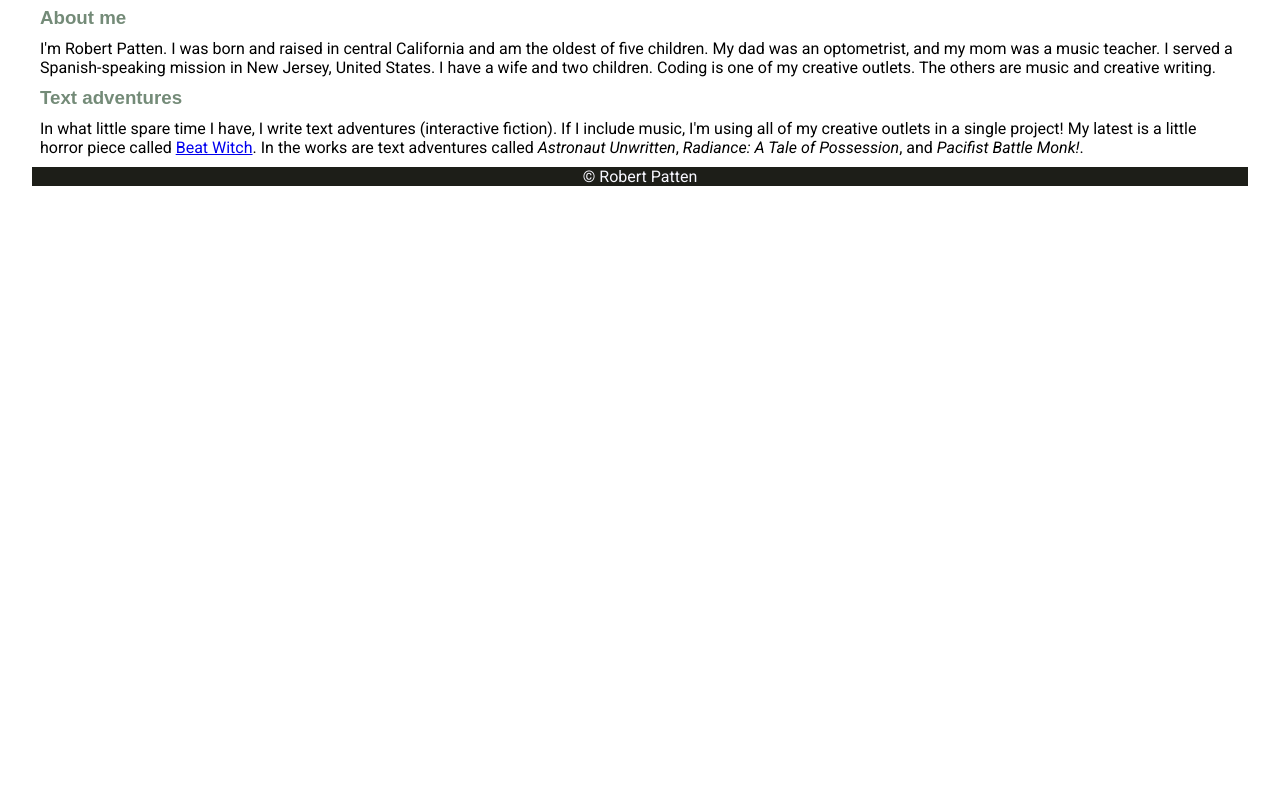
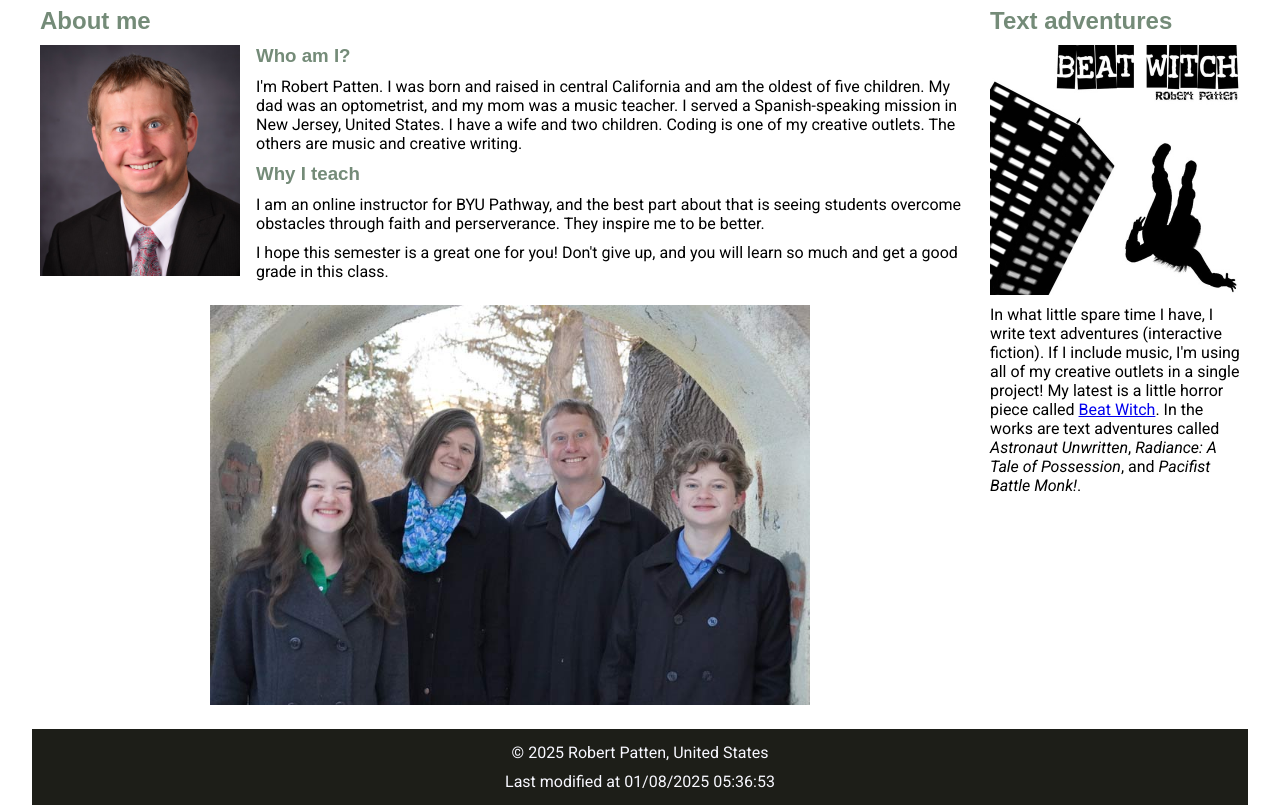
Before and after one commit to pat10/wdd131, a plain HTML site: page index.html in a window 1280 px wide. Shown: the part 111-916 px from the top of the page. Before the commit the page ends 800 px from the top, so only its background shows below. Drawn offline with Linux system fonts and the light colour scheme; a web font is replaced by a local one.

Commit message:
Add CSS and JavaScript to home page

```diff
--- a/index.html
+++ b/index.html
@@ -10,11 +10,11 @@
 	<title>WDD 131 - Dynamic Web Fundamentals - Robert Patten</title>
 
 	<link rel="stylesheet" href="styles/base.css">
-
 	<link rel="preconnect" href="https://fonts.googleapis.com">
 	<link rel="preconnect" href="https://fonts.gstatic.com" crossorigin>
 	<link href="https://fonts.googleapis.com/css2?family=Chivo+Mono:ital,wght@0,100..900;1,100..900&family=Roboto:ital,wght@0,100;0,300;0,400;0,500;0,700;0,900;1,100;1,300;1,400;1,500;1,700;1,900&display=swap" rel="stylesheet">
 
+	<script src="scripts/getdates.js" defer></script>
 </head>
 <body>
 	<header>
@@ -31,17 +31,25 @@
 
 	<main>
 		<section class="card">
-			<h3>About me</h3>
+			<h2>About me</h2>
+			<img src="images/2024-profile-cropped.jpg" alt="profile pic" id="profile-pic">
+			<h3>Who am I?</h3>
 			<p>I'm Robert Patten. I was born and raised in central California and am the oldest of five children. My dad was an optometrist, and my mom was a music teacher. I served a Spanish-speaking mission in New Jersey, United States. I have a wife and two children. Coding is one of my creative outlets. The others are music and creative writing.</p>
+			<h3>Why I teach</h3>
+			<p>I am an online instructor for BYU Pathway, and the best part about that is seeing students overcome obstacles through faith and perserverance. They inspire me to be better.</p>
+			<p>I hope this semester is a great one for you! Don't give up, and you will learn so much and get a good grade in this class.</p>
+			<img src="images/family.jpg" alt="my family" id="family">
+
 		</section>
 		<section class="card">
-			<h3>Text adventures</h3>
+			<h2>Text adventures</h2>
+			<img src="images/beat-witch-cover.jpg" alt="beat witch cover" id="beat-witch-cover">
 			<p>In what little spare time I have, I write text adventures (interactive fiction). If I include music, I'm using all of my creative outlets in a single project! My latest is a little horror piece called <a href="https://html-classic.itch.zone/html/9158828/Release/play.html" target="_blank">Beat Witch</a>. In the works are text adventures called <em>Astronaut Unwritten</em>, <em>Radiance: A Tale of Possession</em>, and <em>Pacifist Battle Monk!</em>.</p>
 		</section>
 	</main>
 
 	<footer>
-		<p>&copy; <span id="currentyear"></span> Robert Patten</p>
+		<p>&copy; <span id="currentyear"></span> Robert Patten, United States</p>
 		<p id="lastModified"></p>
 	</footer>
 
--- a/scripts/getdates.js
+++ b/scripts/getdates.js
@@ -0,0 +1,9 @@
+const currentYearElem = document.querySelector("#currentyear");
+
+const thisYear = new Date().getFullYear();
+
+currentYearElem.innerHTML = thisYear;
+
+const lastModifiedElem = document.querySelector("#lastModified");
+
+lastModifiedElem.innerHTML = "Last modified at " + document.lastModified;
--- a/styles/base.css
+++ b/styles/base.css
@@ -15,6 +15,9 @@ h1, h2, h3, h4, h5, h6 {
 	color: #748B78;
 }
 
+h1 {
+	text-align: center;
+}
 
 nav, footer {
 	background: #1D1E18;
@@ -43,11 +46,23 @@ p {
 footer {
 	color: #F8F8FF;
 	text-align: center;
+	padding: .25em;
 }
 
 main {
 	max-width: 1200px;
 	margin: 0 auto;
+}
+
+#family {
+	max-width: 600px;
+	margin: 1.5em auto;
+	display: block;
+}
+
+#profile-pic {
+	text-align: center;
+	margin-bottom: 1.5em;
 }
 
 @media (min-width: 640px) {
@@ -58,4 +73,23 @@ main {
 	nav ul li {
 		flex: 1 1 100%;
 	}
+
+
+	main {
+		display: grid;
+		grid-template-columns: 3fr .5fr;
+		column-gap: 10px;
+	}
+
+	#profile-pic {
+		float: left;
+		margin: 0 1em 0 0;
+		max-width: 200px;
+	}
+
+	#beat-witch-cover {
+		display: block;
+		text-align: center;
+		max-width: 250px;
+	}
 }
```
Also changed, not shown: images/2024-profile-cropped.jpg (added), images/DSC01321.jpg (added), images/beat-witch-cover.jpg (added), images/family.jpg (added).
